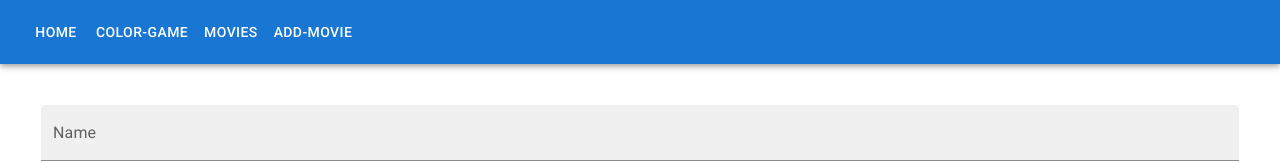
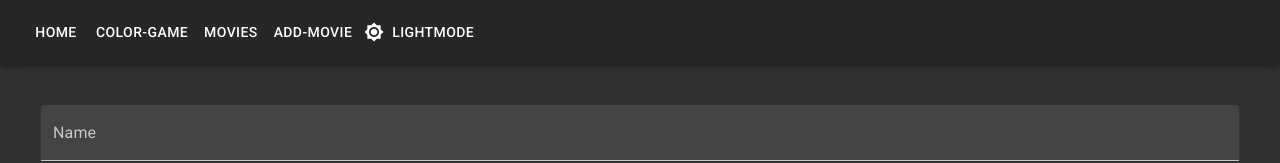
Before and after one commit to RhagaviThiyagarajan/batch36, a React (Create React App) app: page /movies in a window 1280 px wide. Shown: the top 163 px of the page. Built offline with nearby package versions, Linux system fonts and the light colour scheme.

Commit message:
light and dark mode

```diff
--- a/src/App.js
+++ b/src/App.js
@@ -12,8 +12,13 @@
 import Counter  from './Counter';
 import MovieList from './MovieList';
 import Movie from './Movie';
+import Paper from '@mui/material/Paper';
 import { useState } from 'react';
 import {AddMovie} from "./AddMovie";
+import Brightness4Icon from '@mui/icons-material/Brightness4';
+import Brightness7Icon from '@mui/icons-material/Brightness7';
+import { ThemeProvider, createTheme } from '@mui/material/styles';
+
 import {
   Routes,
   Switch,
@@ -108,8 +113,19 @@
 const navigate=useNavigate();
 
 const [movieList,setMovieList]=useState(INITIAL_MOVIE);
+const[mode,setMode]=useState("dark");
+const theme = createTheme({
+  palette: {
+    mode: mode,
+  },
+});
+  return(
 
-  return(
+    <ThemeProvider theme={theme}>
+      <Paper elevation={10}
+      style={{minHeight:'100vh' ,borderRadius:'0px'}} >
+
+
       <div>
         {/* <AddColor/> */}
         {/* <MovieList movieList={movieList} setMovieList={setMovieList}/> */}
@@ -127,6 +143,16 @@
 
         <Button color="inherit"
         onClick={()=>navigate("/movies/add")}>ADD-MOVIE</Button>
+
+        <Button color="inherit"
+         startIcon={mode === 'dark' ? <Brightness7Icon /> : <Brightness4Icon />}
+
+         onClick={()=>setMode(mode==="light" ? "dark" : "light")}>
+          {
+            mode ==="light" ? "dark" : " light"
+          }
+          mode
+         </Button>
         </Toolbar>
         </AppBar>
 
@@ -161,6 +187,9 @@
 </section>
 
 </div>
+</Paper>
+</ThemeProvider>
+
   );
 
 
```
